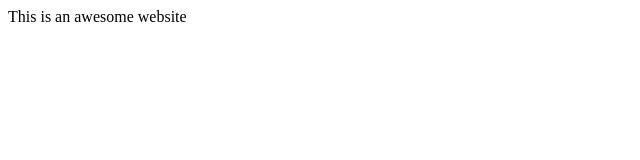
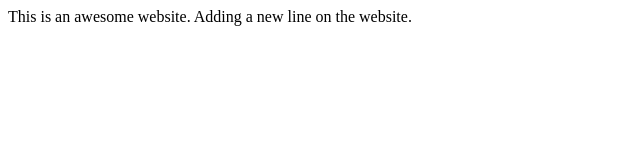
Before and after one commit to AnkitJSharda/demorepo, a plain HTML site: page index.html in a window 1280 px wide. Shown: the whole page, without its empty margins (0-640 px from the left). Drawn offline with Linux system fonts and the light colour scheme.

Commit message:
added a new line in index.html file

```diff
--- a/index.html
+++ b/index.html
@@ -3,6 +3,7 @@
 		<title> Sample website </title>
 	</head>
 	<body>
-		This is an awesome website
+		This is an awesome website.
+		Adding a new line on the website.
 	</body>
 </html>
```
